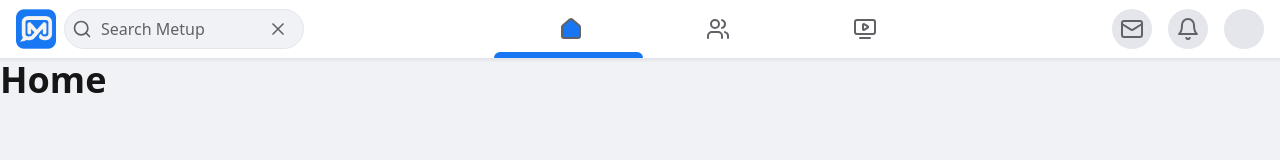
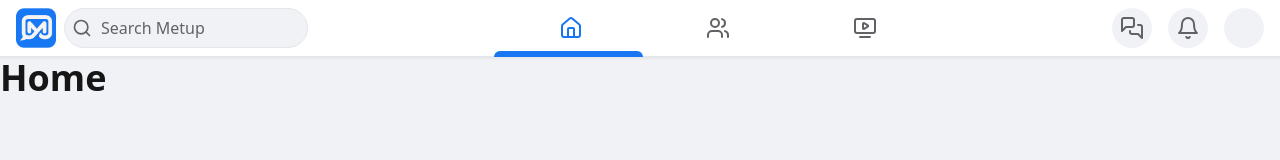
Before and after one commit to SimoSamaa/metup, a Vue app in the folder client/: page /home in a window 1280 px wide. Shown: the top 160 px of the page. Built offline with nearby package versions, Linux system fonts and the light colour scheme.

Commit message:
finish navigationbar

```diff
--- a/client/src/components/UI/BaseHover.vue
+++ b/client/src/components/UI/BaseHover.vue
@@ -1,7 +1,7 @@
 <template>
   <div
     id="hover-title-element"
-    class="absolute left-1/2 -translate-x-1/2 text-w1 px-3 py-2 rounded-md bg-black bg-opacity-50 opacity-0 scale-0 duration-300 ease-in-out transition-all capitalize"
+    class="absolute left-1/2 -translate-x-1/2 text-w1 px-3 py-2 max-[950px]:hidden rounded-md bg-black bg-opacity-50 opacity-0 scale-0 duration-300 ease-in-out transition-all capitalize"
   >
     {{ title }}
   </div>
--- a/client/src/components/layouts/NavigationBar.vue
+++ b/client/src/components/layouts/NavigationBar.vue
@@ -1,85 +1,14 @@
 <template>
-  <header
-    class="bg-w1 sticky top-0 px-4 shadow-sm border-b-2 border-third flex items-center justify-between text-[#606266]"
-  >
-    <!--  -->
-    <div class="py-2 flex gap-2 relative w-[calc(300px+0.5rem)]">
-      <div v-if="!focusSearch">
-        <img
-          class="size-10"
-          src="@/assets/logo-2D.png"
-          alt="logo"
-        >
-      </div>
-
-      <div class="flex gap-2">
-        <div
-          v-if="focusSearch"
-          class="hover:bg-w2 self-center cursor-pointer size-[36px] rounded-full grid place-content-center"
-        >
-          <ArrowLeft :size="20" />
-        </div>
-        <!-- SEARCH FIELD -->
-        <div class="relative [&_svg]:w-[20px]">
-          <input
-            type="text"
-            placeholder="Search Metup"
-            class="placeholder:text-inherit bg-w2 rounded-full pr-4 pl-9 focus:pl-4 outline-none border border-third transition-all duration-200 ease-in-out w-[240px] h-[40px]"
-            @focus="focusSearch = true"
-            @blur="focusSearch = false"
-          >
-          <Search class="search absolute left-2 top-1/2 -translate-y-1/2" />
-          <X class="absolute right-4 top-1/2 -translate-y-1/2 cursor-pointer" />
-        </div>
-        <!-- LIST -->
-        <div
-          v-if="focusSearch"
-          class="-z-10 top-0 -left-4 absolute w-[calc(100%+1rem)] min-h-[100px] pt-[60px] bg-w1 shadow-xl rounded-b-lg"
-        >
-          <div class="flex justify-between p-4">
-            <p class="font-semibold">Recent</p>
-            <span class="text-blue-500">Edit</span>
-          </div>
-          <ul class="p-4">
-            none
-          </ul>
-        </div>
-      </div>
-    </div>
-    <!-- ROUTER LINKS -->
-    <nav class="h-[57.7px] max-w-md w-full p-1 relative">
-      <span
-        ref="activePage"
-        class="z-10 absolute left-0 bottom-0 w-[calc(100%/3)] h-[6px] rounded-t-xl bg-blue2 duration-300 ease-out transition-all"
-      ></span>
-      <ul
-        ref="routerLinkContainer"
-        class="flex h-[100%]"
-      >
-        <li>
-          <router-link to="/home">
-            <Home />
-            <BaseHover title="home" />
-          </router-link>
-        </li>
-        <li>
-          <router-link to="/friends">
-            <Users />
-            <BaseHover title="friends" />
-          </router-link>
-        </li>
-        <li>
-          <router-link to="/watch">
-            <TvMinimalPlay />
-            <BaseHover title="watch" />
-          </router-link>
-        </li>
-      </ul>
-    </nav>
-    <!-- USER ACTIONS -->
+  <header class="bg-w1 sticky top-0 px-4 shadow-sm border-b-2 border-third text-[#606266]">
+    <div class="flex items-center justify-between h-[56px]">
+      <!-- NAVIGATION BAR (SEARCH) -->
+      <NavSearch />
+      <!-- NAVIGATION BAT (LINKS) -->
+      <NavLinks class="max-[950px]:hidden" />
+      <!-- NAVIGATION BAR (ACTIONS) -->
       <div class="user-actions flex gap-4">
         <button>
-        <Mail />
+          <MessagesSquare />
           <BaseHover
             title="chats"
             bottom="-55px"
@@ -104,76 +33,23 @@
           />
         </button>
       </div>
+    </div>
+    <!-- NAVIGATION BAR (LINKS RESPONSIVE MOBILE) -->
+    <NavLinks class="min-[950px]:hidden -z-20" />
   </header>
 </template>
 
 <script lang="ts" setup>
-import { ref, onMounted, watch } from 'vue';
-import { useRoute } from 'vue-router';
-import { Search, X, Home, Users, TvMinimalPlay, LucidePenLine, ArrowLeft, Bell, Mail } from 'lucide-vue-next';
-import BaseHover from '../UI/BaseHover.vue';
-
-const activePage = ref<null | HTMLElement>(null);
-const routerLinkContainer = ref<null | HTMLElement>(null);
-const focusSearch = ref(false);
-
-const activeRouterLinkPage = () => {
-  const act = (activePage.value as HTMLSpanElement);
-  const container = (routerLinkContainer.value as HTMLElement);
-  const route = useRoute();
-
-  const updateActivePage = (path: string) => {
-    const index = ['/home', '/friends', '/watch'].indexOf(path);
-    if (index !== -1) act.style.left = `${index * 100 / 3}%`;
-  };
-
-  updateActivePage(route.path);
-  watch(route, (newRoute) => updateActivePage(newRoute.path));
-
-  container.querySelectorAll('li').forEach((list) => {
-    list.addEventListener('click', () => {
-      updateActivePage(route.path);
-    });
-  });
-};
-
-onMounted(() => {
-  activeRouterLinkPage();
-});
+import NavSearch from './includes/NavSearch.vue';
+import NavLinks from './includes/NavLinks.vue';
+import { Bell, MessagesSquare } from 'lucide-vue-next';
 </script>
 
 <style lang="scss" scoped>
-input:focus ~ .search {
-  @apply hidden;
-}
-
-// ROUTER LINKS
-nav {
-  ul li {
-    @apply w-[calc(100%/3)] duration-300 ease-out transition-all relative;
-
-    &:hover {
-      @apply bg-w2 rounded-md;
-    }
-
-    &:hover a.router-link-active {
-      @apply bg-w1;
-    }
-
-    a {
-      @apply h-full grid place-items-center;
-    }
-
-    a.router-link-active svg {
-      @apply fill-blue2;
-    }
-  }
-}
-
 // USER ACTIONS
 .user-actions {
   button {
-    @apply bg-third size-[40px] rounded-full grid place-items-center cursor-pointer hover:bg-w2 relative;
+    @apply bg-w2 size-[40px] rounded-full grid place-items-center cursor-pointer hover:bg-third relative;
   }
 }
 </style>
--- /dev/null
+++ b/client/src/components/layouts/includes/NavLinks.vue
@@ -0,0 +1,88 @@
+<template>
+  <nav class="h-[57.7px] max-[950px]:max-w-full max-w-md w-full p-1 relative">
+    <span
+      ref="activePage"
+      class="z-10 absolute left-0 bottom-0 w-[calc(100%/3)] h-[6px] rounded-t-xl bg-blue2 duration-300 ease-out transition-all"
+    ></span>
+    <ul
+      ref="routerLinkContainer"
+      class="flex h-[100%]"
+    >
+      <li>
+        <router-link to="/home">
+          <Home />
+          <BaseHover title="home" />
+        </router-link>
+      </li>
+      <li>
+        <router-link to="/friends">
+          <Users />
+          <BaseHover title="friends" />
+        </router-link>
+      </li>
+      <li>
+        <router-link to="/watch">
+          <TvMinimalPlay />
+          <BaseHover title="watch" />
+        </router-link>
+      </li>
+    </ul>
+  </nav>
+</template>
+
+<script lang="ts" setup>
+import { ref, onMounted, watch } from 'vue';
+import { useRoute } from 'vue-router';
+import { Home, Users, TvMinimalPlay } from 'lucide-vue-next';
+
+const activePage = ref<null | HTMLElement>(null);
+const routerLinkContainer = ref<null | HTMLElement>(null);
+
+const activeRouterLinkPage = () => {
+  const act = (activePage.value as HTMLSpanElement);
+  const container = (routerLinkContainer.value as HTMLElement);
+  const route = useRoute();
+
+  const updateActivePage = (path: string) => {
+    const index = ['/home', '/friends', '/watch'].indexOf(path);
+    if (index !== -1) act.style.left = `${index * 100 / 3}%`;
+  };
+
+  updateActivePage(route.path);
+  watch(route, (newRoute) => updateActivePage(newRoute.path));
+
+  container.querySelectorAll('li').forEach((list) => {
+    list.addEventListener('click', () => {
+      updateActivePage(route.path);
+    });
+  });
+};
+
+onMounted(() => {
+  activeRouterLinkPage();
+});
+</script>
+
+<style scoped lang="scss">
+nav {
+  ul li {
+    @apply w-[calc(100%/3)] duration-300 ease-out transition-all relative;
+
+    &:hover {
+      @apply bg-w2 rounded-md;
+    }
+
+    &:hover a.router-link-active {
+      @apply bg-w1;
+    }
+
+    a {
+      @apply h-full grid place-items-center;
+    }
+
+    a.router-link-active svg {
+      @apply stroke-blue2;
+    }
+  }
+}
+</style>
--- /dev/null
+++ b/client/src/components/layouts/includes/NavSearch.vue
@@ -0,0 +1,109 @@
+<template>
+  <div
+    :class="['navigation-search py-2 flex gap-2 relative w-[calc(300px+0.5rem)]', { 'search-container-sm': focusSearch }]"
+  >
+    <button v-if="Boolean(!focusSearch)">
+      <img
+        class="max-w-10"
+        src="@/assets/logo-2D.png"
+        alt="logo"
+      >
+    </button>
+
+    <div class="flex gap-2 w-full pr-4">
+      <div
+        v-if="Boolean(focusSearch)"
+        class="hover:bg-w2 self-center cursor-pointer size-[36px] rounded-full grid place-content-center"
+      >
+        <ArrowLeft :size="20" />
+      </div>
+      <!-- SEARCH FIELD -->
+      <div :class="['search-field search-field-sm one-ele relative [&_svg]:w-[20px]']">
+        <input
+          type="text"
+          placeholder="Search Metup"
+          v-model="inputSearch"
+          class="one-ele placeholder:text-inherit bg-w2 rounded-full pr-4 pl-9 focus:pl-4 outline-none border border-third transition-all duration-200 ease-in-out w-full h-[40px]"
+        >
+        <Search class="search pointer-events-none absolute left-2 top-1/2 -translate-y-1/2" />
+        <X
+          v-if="Boolean(!!inputSearch)"
+          @click="String(inputSearch = '')"
+          class="one-ele absolute right-4 top-1/2 -translate-y-1/2 cursor-pointer"
+        />
+      </div>
+      <!-- SEARCH LIST -->
+      <div
+        v-if="Boolean(focusSearch)"
+        class="one-ele -z-10 top-0 -left-4 absolute w-[calc(100%+1rem)] min-h-[100px] pt-[60px] bg-w1 shadow-xl rounded-b-lg"
+      >
+        <div class="one-ele flex justify-between p-4">
+          <p class="one-ele font-semibold">Recent</p>
+          <span class="one-ele text-blue-500">Edit</span>
+        </div>
+        <ul class="one-ele p-4">
+          none
+        </ul>
+      </div>
+    </div>
+  </div>
+</template>
+
+<script lang="ts" setup>
+import { ref, onMounted } from 'vue';
+import { Search, X, ArrowLeft } from 'lucide-vue-next';
+
+const focusSearch = ref(false);
+const inputSearch = ref('');
+
+const matchesSearchElement = (e: Event) => {
+  const elementTarget = (e.target as HTMLElement);
+  const matchesElement = elementTarget.matches('.one-ele');
+  const searchField = document.querySelector('.search-field') as HTMLElement;
+
+  if (matchesElement) {
+    searchField.classList.remove('search-field-sm');
+    focusSearch.value = true;
+  } else {
+    searchField.classList.add('search-field-sm');
+    focusSearch.value = false;
+    inputSearch.value = '';
+  }
+};
+
+onMounted(() => {
+  document.addEventListener('click', matchesSearchElement);
+});
+</script>
+
+<style scoped lang="scss">
+@import "@/scss/helpers/mixins";
+
+.navigation-search {
+  @include breakpoint('sm') {
+    &.search-container-sm {
+      @apply absolute w-[calc(100%-1rem)] z-50;
+
+      .search-field {
+        @apply flex-1;
+      }
+    }
+  }
+
+  .search-field {
+    @include breakpoint('md') {
+      &.search-field-sm {
+        @apply size-[40px] bg-w2 rounded-full cursor-pointer hover:bg-third;
+
+        input {
+          @apply hidden;
+        }
+      }
+    }
+
+    input:focus ~ .search {
+      @apply hidden;
+    }
+  }
+}
+</style>
--- a/client/src/scss/helpers/_reset.scss
+++ b/client/src/scss/helpers/_reset.scss
@@ -3,6 +3,10 @@
 @tailwind base;
 @tailwind components;
 @tailwind utilities;
+
+* {
+  // border: 2px solid red;
+}
 
 @layer base {
   :root {
```
Lines whose indentation alone changed are shown as unchanged.
